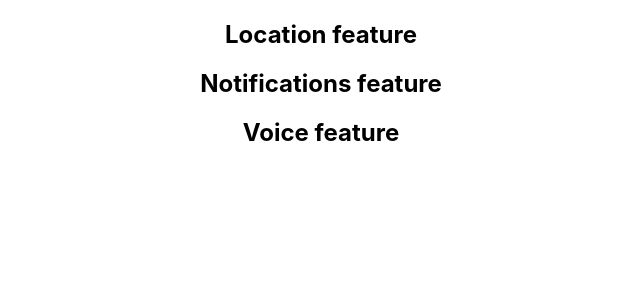
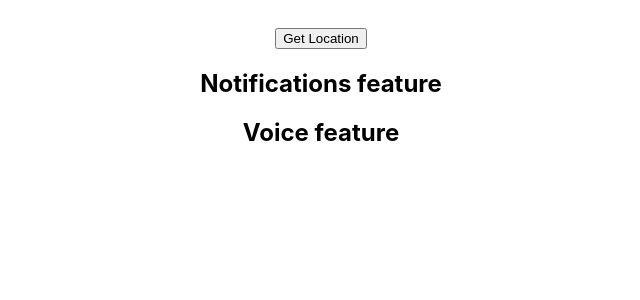
Before and after one commit to Wendy-Russo/pwadocker, a React (Create React App) app: page / in a window 1280 px wide. Shown: the top 300 px of the page, without its empty margins (319-959 px from the left). Built offline with nearby package versions, Linux system fonts and the light colour scheme.

Commit message:
Jules : localisation

```diff
--- a/src/features/Location.js
+++ b/src/features/Location.js
@@ -1,11 +1,35 @@
-import React from "react";
+import React, { useState } from "react";
 
-function Location({props}){
-  return(
-    <h2>
-      Location feature
-    </h2>
-  )
+function Location() {
+  const [location, setLocation] = useState("");
+  const [error, setError] = useState(""); // Ajout d'un état pour gérer les erreurs
+
+  const getLocation = () => {
+    if ("geolocation" in navigator) {
+      navigator.geolocation.getCurrentPosition(
+        (position) => {
+          console.log("Full position object: ", position);
+          setLocation(`Latitude: ${position.coords.latitude}, Longitude: ${position.coords.longitude}`);
+        },
+        (err) => {
+          console.error("Error getting location: ", err);
+          setError("Failed to get location. " + err.message); // Gestion des erreurs
+        }
+      );
+    } else {
+      setError("Geolocation is not supported by this browser."); // Mise à jour de l'erreur si la géolocalisation n'est pas prise en charge
+    }
+  };
+
+  return (
+    <div>
+      <h2>
+        <button onClick={getLocation}>Get Location</button>
+      </h2>
+      {location && <p>{location}</p>}
+      {error && <p style={{ color: "red" }}>{error}</p>} {/* Affichage conditionnel de l'erreur */}
+    </div>
+  );
 }
 
-export default Location
+export default Location;
--- a/src/index.js
+++ b/src/index.js
@@ -15,7 +15,7 @@ root.render(
 // If you want your app to work offline and load faster, you can change
 // unregister() to register() below. Note this comes with some pitfalls.
 // Learn more about service workers: https://cra.link/PWA
-serviceWorkerRegistration.unregister();
+serviceWorkerRegistration.register();
 
 // If you want to start measuring performance in your app, pass a function
 // to log results (for example: reportWebVitals(console.log))
```
Also changed, not shown: 1 other file (tests, documents, lock files or other folders).
